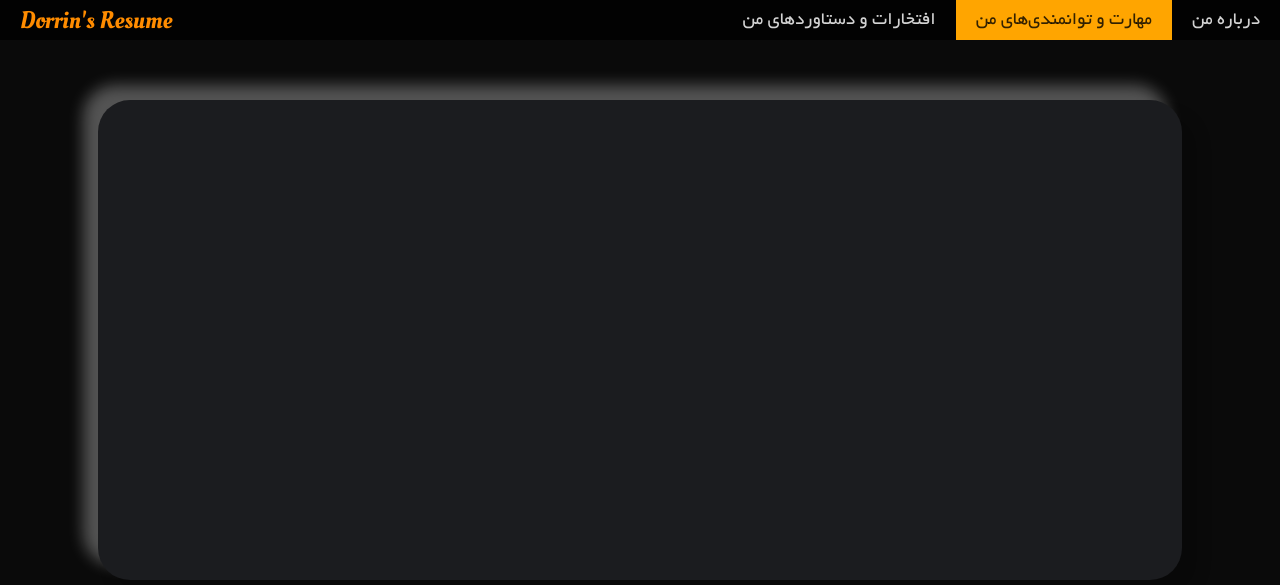
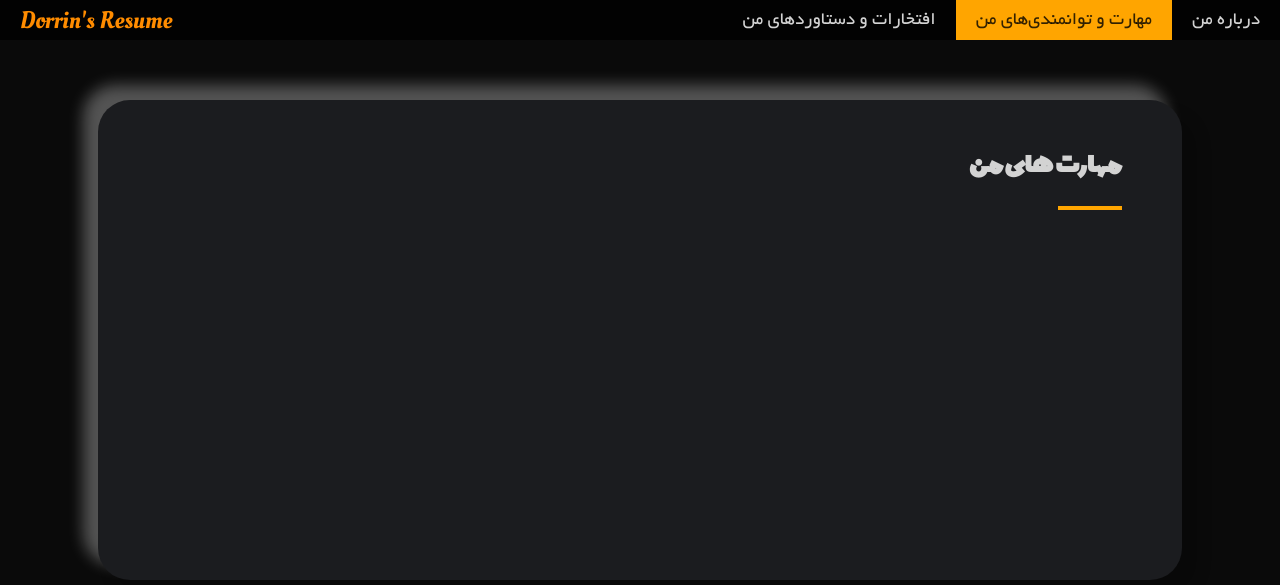
Before and after one commit to dorrin-sot/HTML-CSS-Resume, a website: page pages/skills.html in a window 1280 px wide. Shown: the top 585 px of the page. Drawn offline with Linux system fonts and the light colour scheme.

Commit message:
added card titles to skills.html and achievements.html too

```diff
--- a/pages/skills.html
+++ b/pages/skills.html
@@ -17,6 +17,8 @@
 
 <main>
   <section class="main-card">
+    <h1 class="card-title">مهارت‌های من</h1>
+    <hr class="card-title-divider"/>
 
   </section>
 </main>
```
Also changed, not shown: pages/achievements.html (+2 -0 lines).
